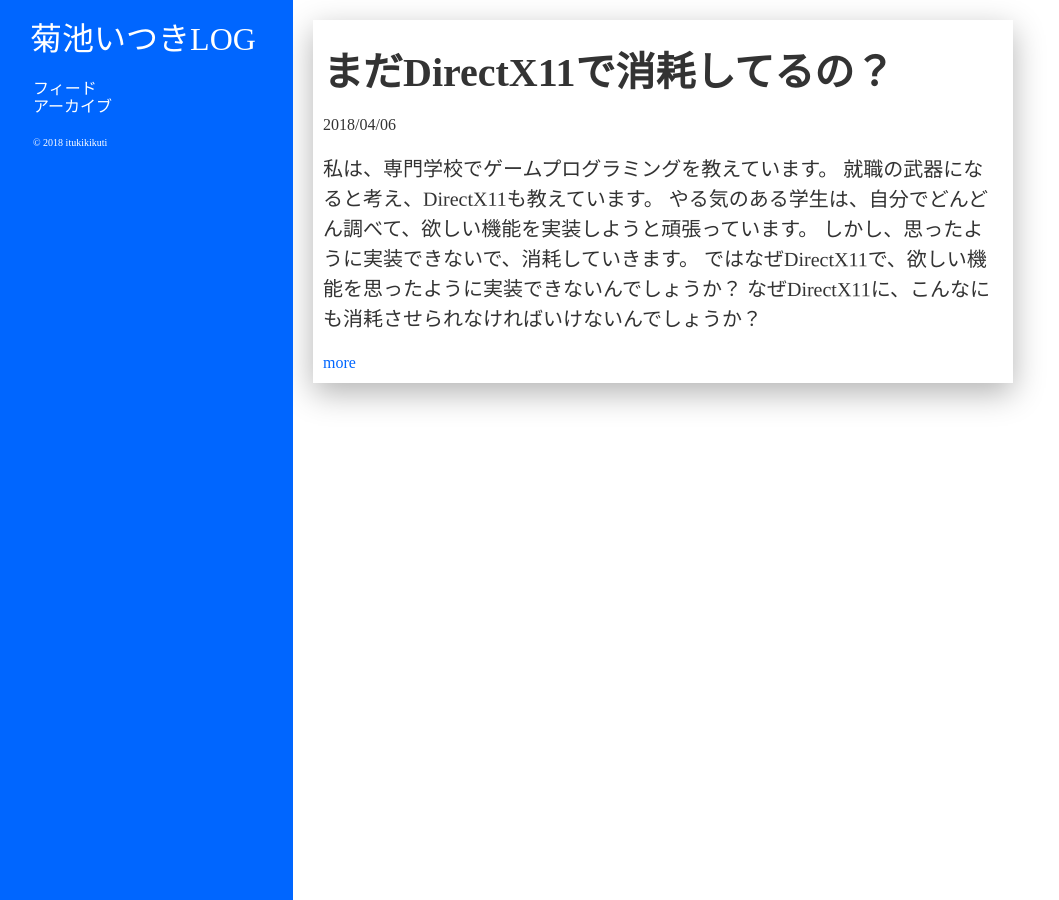
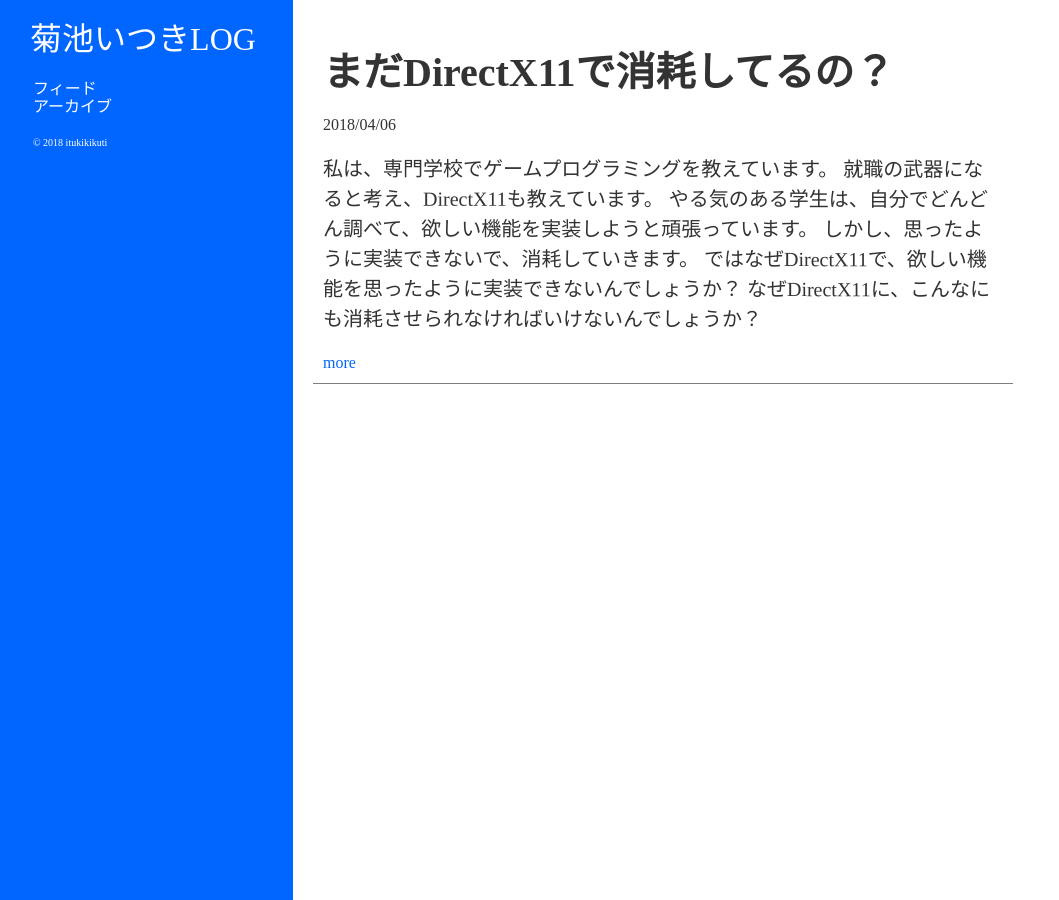
Before and after one commit to itukikikuti/windblow.net, a Jekyll site: the page built from index.html, in a window 1280 px wide. Shown: the whole page, without its empty margins (7-1066 px from the left). Built offline with Jekyll 4.4.1, drawn with Linux system fonts in a browser that asks for light colours; some web fonts are replaced; the list of posts is cut into pages by our own code.

Commit message:
Update style.scss

```diff
--- a/css/style.scss
+++ b/css/style.scss
@@ -58,7 +58,7 @@
 article {
     margin: 20px 0px;
     padding: 10px;
-    box-shadow: 0px 10px 30px rgba(0, 0, 0, 0.3);
+    border-bottom: 1px solid rgba(0, 0, 0, 0.5);
     h2 a {
         font-weight: 900;
         font-size: 40px;
```
